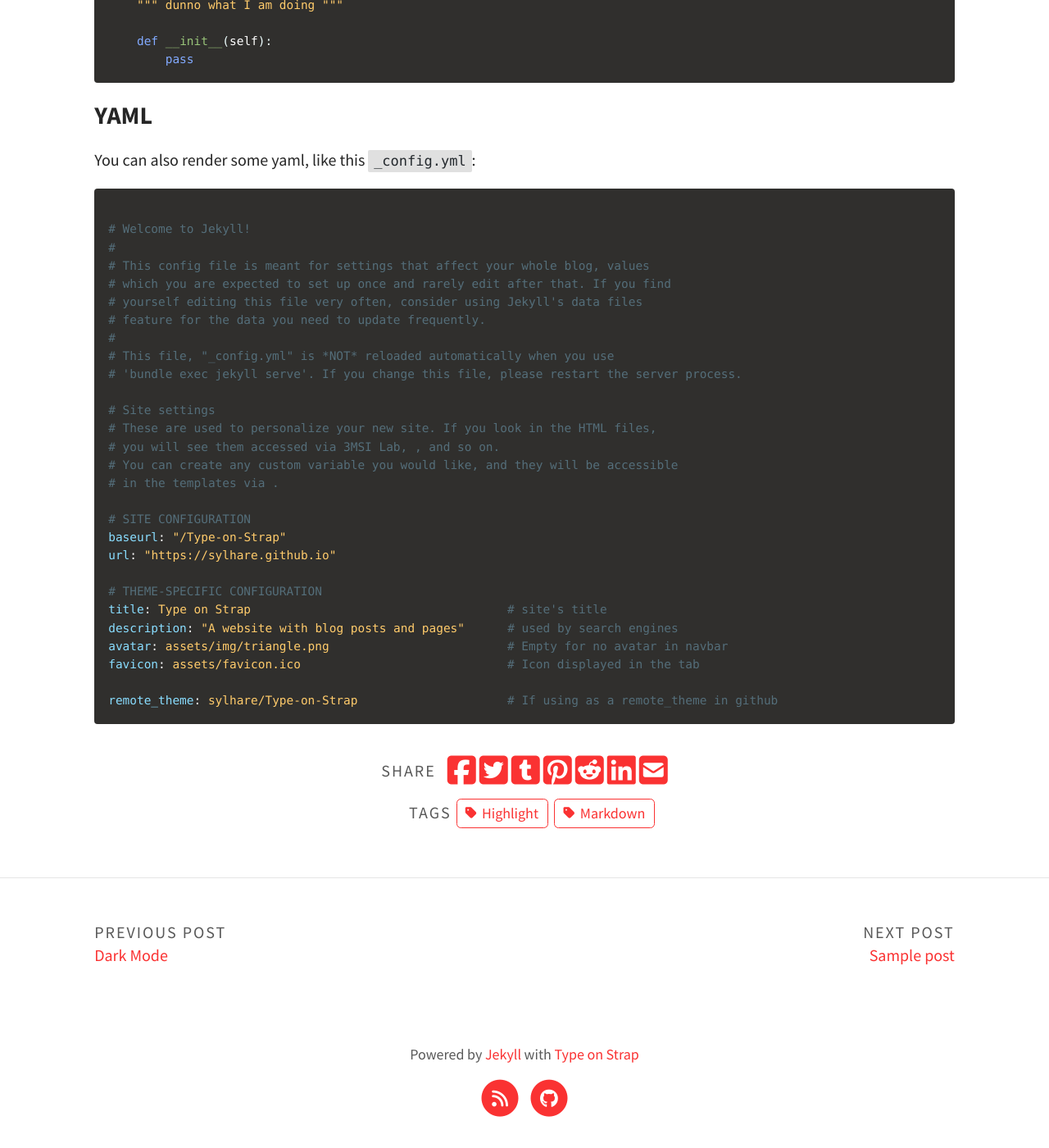
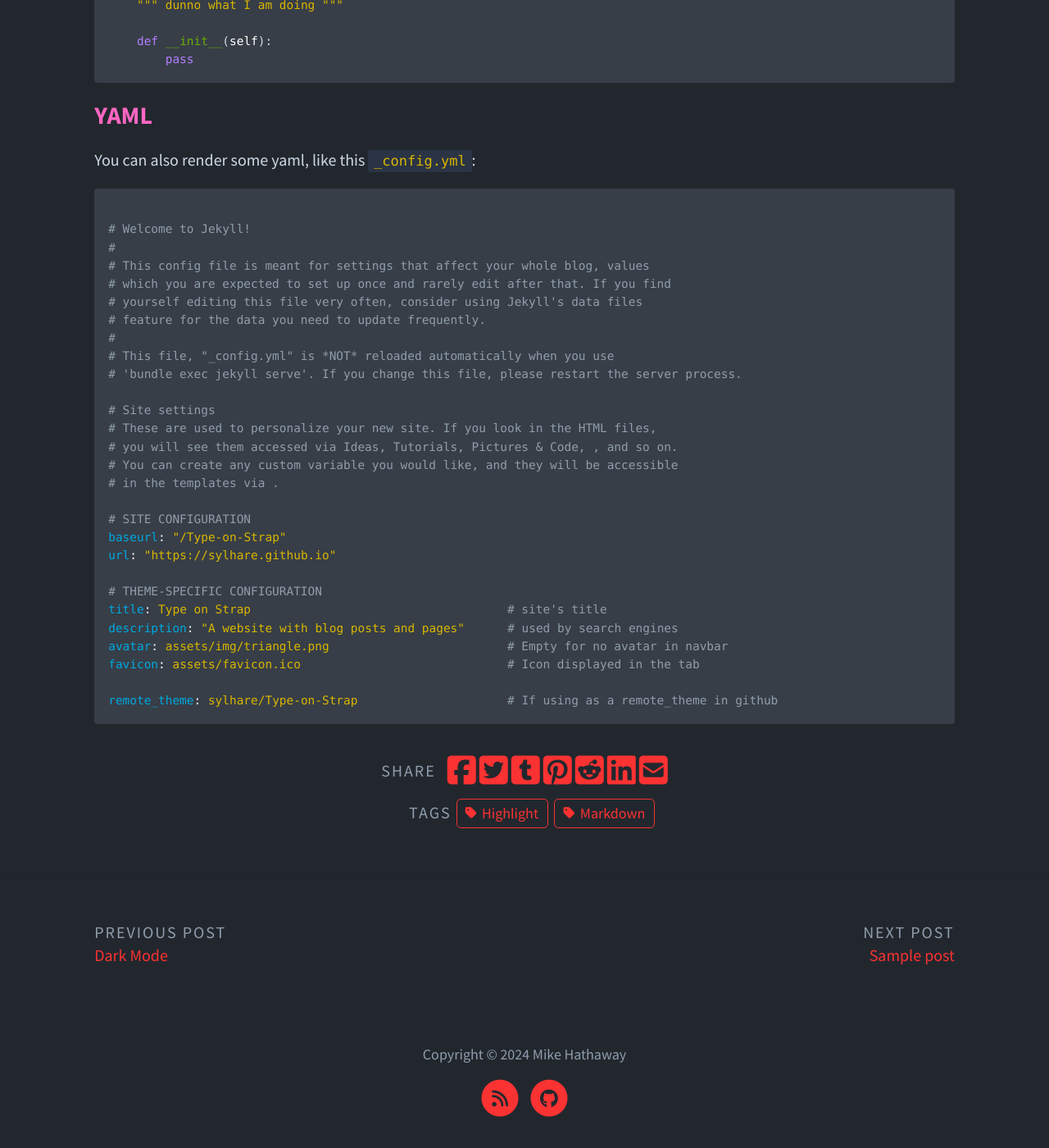
Before and after one commit to ZhouCailin/yinlab, a Jekyll site: the page built from _posts/2019-11-02-Tech-stuff-example.md, in a window 1280 px wide and 1400 px high, scrolled down 3341 px. Shown: the whole window at 82% size. Built offline with Jekyll 4.4.1, drawn with Linux system fonts in a browser that asks for light colours; a script that is not in the unit is left out; part of the change alters nothing that is shown; some of the changed text lies outside the part shown.

Commit message:
Update _config.yml

```diff
--- a/_config.yml
+++ b/_config.yml
@@ -1,57 +1,53 @@
-# SITE CONFIGURATION
-baseurl: "/yinlab"
-url: "https://zhoucailin.github.io"
-
-# THEME-SPECIFIC CONFIGURATION
-title: 3MSI Lab                                    # site's title
-description: "3-D Modeling, Sensing and Data Intelligence"      # used by search engines
-avatar: assets/img/triangle.png                         # Empty for no avatar in navbar
-favicon: assets/favicon.ico                             # Icon displayed in the tab
-
-# Header and footer text
-header_text: 3-D Modeling, Sensing and Data Intelligence Lab  # Change Blog header text
-header_feature_image: assets/img/header/triangular.jpeg
-header_feature_image_responsive: true
-footer_text: >
-  Powered by <a href="https://jekyllrb.com/">Jekyll</a> with <a href="https://github.com/sylhare/Type-on-Strap">Type on Strap</a>
-
-# Blog
-excerpt: true                                          # Or "truncate" (first 250 characters), "false" to disable
-post_navigation: true
-color_image: /assets/img/lineart.png                    # A bit transparent for color posts.
-
-# Features
-# More in the _data folder for share buttons, author and language
-# For layout customization, go to the "_sass > base" folder, and check "_variables.scss"
-katex: true                                             # Enable if using math markup
-mermaid: default                                        # Enable mermaid-js for diagrams, use theme: base, forest, dark, default, neutral
-google_analytics:                                       # Measurement ID, e.g. "G-00000"
-cookie_consent: false                                   # To respect the usage of cookies
-color_theme: light                                       # auto, dark or light
-
-# Comments options
-comments:
-  disqus_shortname:                                     # Your discus shortname for comments
-  cusdis_app_id:                                        # Your cusdis data-app-id
-  utterances:                                           # Enable by filling below information. For more info, go to https://utteranc.es
-    repo:                                               # your public comments repository (e.g. owner/repo)
-    issue-term:                                         # Issue term (e.g. "comment" consider issues with this word in the title as comments)
-
-# PAGINATION
-paginate: 5
-paginate_path: "/blog/page:num"
-
-# PORTFOLIO
+title: Ideas, Tutorials, Pictures & Code
+timezone: America/Los_Angeles
 collections:
   portfolio:
+    title: Portfolio
     output: true
-    permalink: /:collection/:name
-
-# BUILD SETTINGS
+    permalink: "/:collection/:name"
+  posts:
+    title: Posts
+    output: true
+  uploads:
+    title: Uploads
+    output: true
+baseurl: '/yinlab'
+url: https://zhoucailin.github.io
+description: Ideas, Tutorials, Pictures & Code
+avatar: assets/img/mh_logo.png
+favicon: assets/favicon.ico
+header_text: Mike Hathaway's Site
+header_feature_image: assets/img/feature-img/yosemit_cover.png
+header_feature_image_responsive: true
+footer_text: Copyright © 2024 Mike Hathaway
+excerpt: true
+post_navigation: true
+color_image: "/assets/img/lineart.png"
+paginate: 8
+paginate_path: "/blog/page:num"
+plugins:
+- jekyll-paginate
+- jekyll-seo-tag
+- jekyll-feed
+- jekyll-admin
+- jekyll-include-cache
+katex: true
+mermaid: default
+google_analytics:
+cookie_consent: false
+color_theme: dark
+comments:
+  disqus_shortname:
+  cusdis_app_id:
+  utterances:
+    repo:
+    issue-term:
 sass:
   style: compressed
-plugins: [jekyll-paginate, jekyll-seo-tag, jekyll-feed]
-exclude: [".jekyll-cache", ".jekyll-metadata", ".idea", "vendor/*", "assets/node_modules/*"]
-
-# theme: type-on-strap                                  # if using the theme as a jekyll theme gem
-remote_theme: sylhare/Type-on-Strap                     # If using as a remote_theme in github
+exclude:
+- ".jekyll-cache"
+- ".jekyll-metadata"
+- ".idea"
+- vendor/*
+- assets/node_modules/*
+remote_theme: sylhare/Type-on-Strap
```
